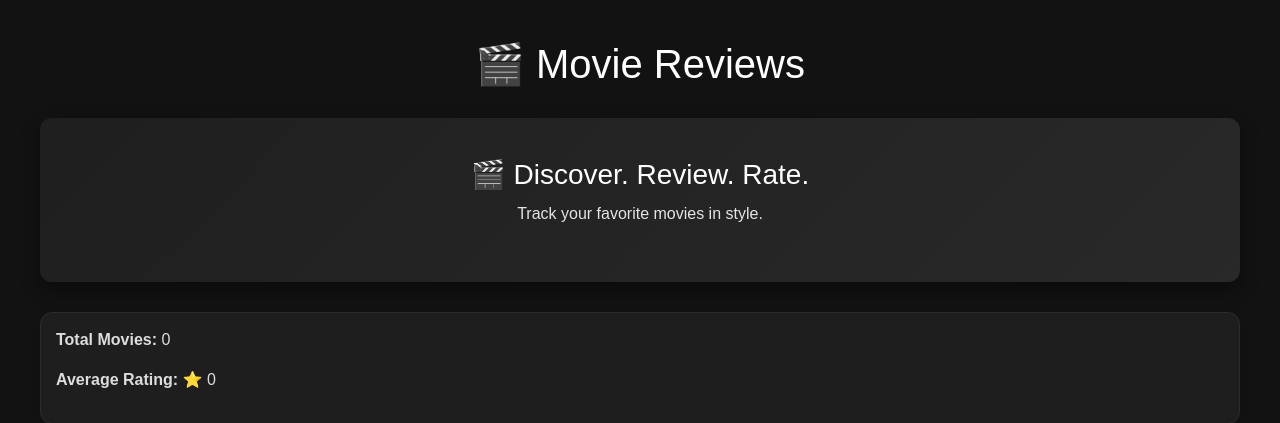
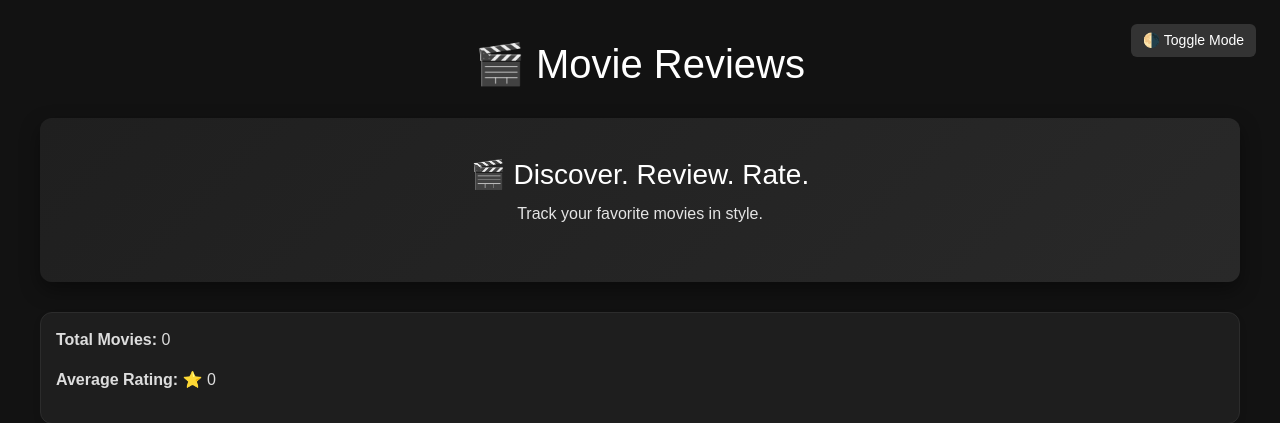
Before and after one commit to wwwatchara2707-2549/movie-review-flask, a Flask app: page / in a window 1280 px wide. Shown: the top 423 px of the page. Run offline with Flask 3, Linux system fonts and the light colour scheme; data that the repository does not hold is empty.

Commit message:
Add dark/light mode toggle feature

```diff
--- a/static/style.css
+++ b/static/style.css
@@ -433,3 +433,15 @@ body.dark-mode .footer {
     font-size: 28px;
     margin-bottom: 10px;
 }
+
+.mode-toggle {
+    position: absolute;
+    top: 20px;
+    right: 20px;
+    padding: 6px 12px;
+    background-color: #333;
+    color: white;
+    border: none;
+    border-radius: 6px;
+    cursor: pointer;
+}
--- a/templates/index.html
+++ b/templates/index.html
@@ -17,6 +17,10 @@
     <h2>🎬 Discover. Review. Rate.</h2>
     <p>Track your favorite movies in style.</p>
 </div>
+
+<button onclick="toggleMode()" class="mode-toggle">
+    🌗 Toggle Mode
+</button>
 
 <!-- FLASH -->
 {% with messages = get_flashed_messages(with_categories=true) %}
@@ -171,6 +175,10 @@
     {% endif %}
 
 </div>
-
+<script>
+function toggleMode() {
+    document.body.classList.toggle("dark-mode");
+}
+</script>
 </body>
 </html>
```
